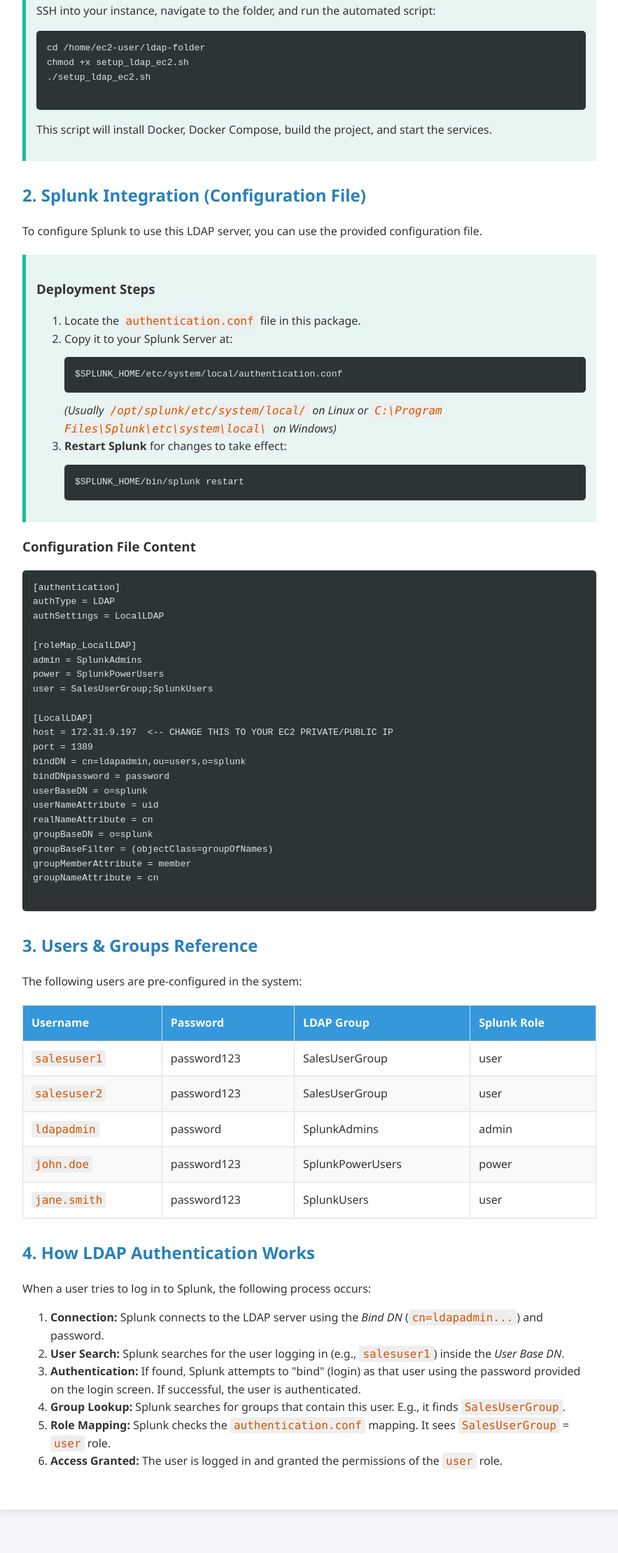
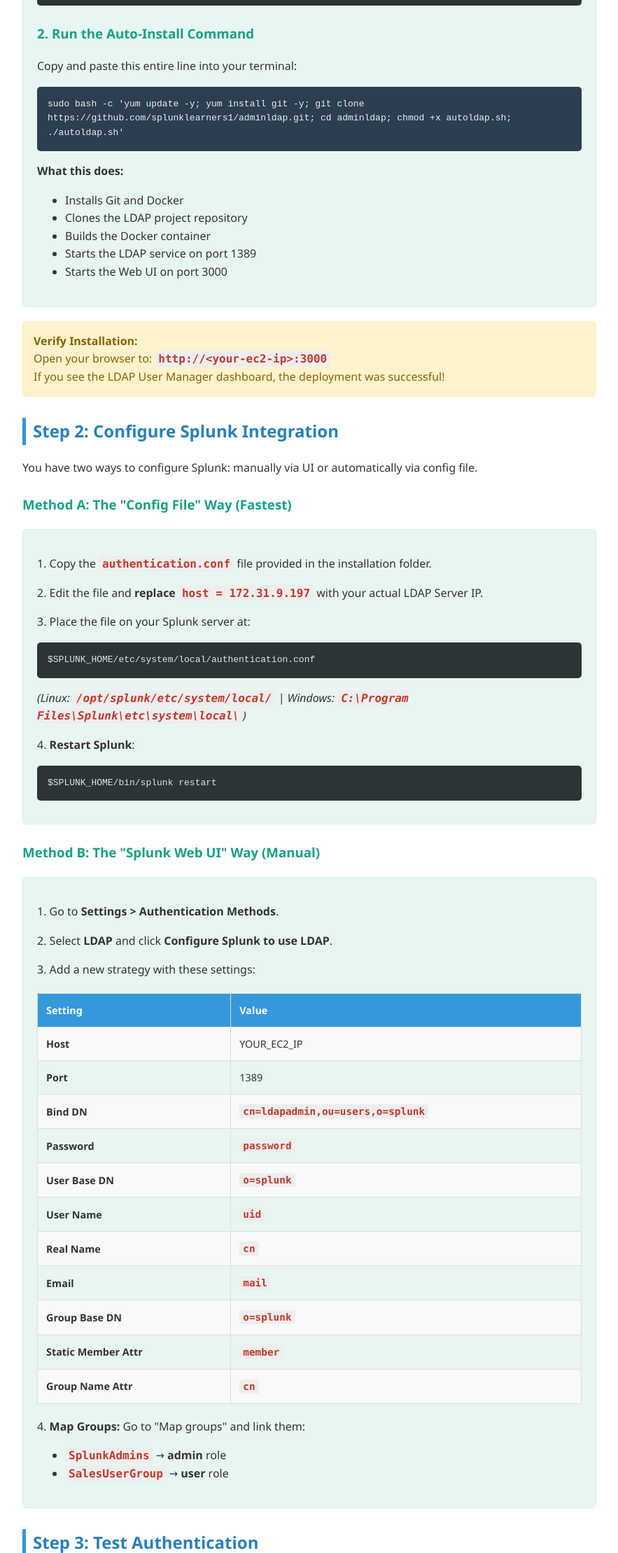
Before and after one commit to splunklearners1/adminldap, a website: page howtoldap.html in a window 1280 px wide. Shown: the part 581-2800 px from the top of the page at 70% size, without its empty margins (198-1081 px from the left). Before the commit the page ends 2758 px from the top, so only its background shows below. Drawn offline with Linux system fonts and the light colour scheme.

Commit message:
Updated documentation with one-liner and Splunk setup guide

```diff
--- a/howtoldap.html
+++ b/howtoldap.html
@@ -4,7 +4,7 @@
 <head>
     <meta charset="UTF-8">
     <meta name="viewport" content="width=device-width, initial-scale=1.0">
-    <title>LDAP Setup & Splunk Integration Guide</title>
+    <title>Complete LDAP & Splunk Integration Guide</title>
     <style>
         body {
             font-family: 'Segoe UI', Tahoma, Geneva, Verdana, sans-serif;
@@ -32,6 +32,13 @@
         h2 {
             color: #2980b9;
             margin-top: 30px;
+            border-left: 5px solid #3498db;
+            padding-left: 10px;
+        }
+
+        h3 {
+            color: #16a085;
+            margin-top: 25px;
         }
 
         code {
@@ -39,7 +46,8 @@
             padding: 2px 5px;
             border-radius: 3px;
             font-family: 'Consolas', monospace;
-            color: #d35400;
+            color: #c0392b;
+            font-weight: bold;
         }
 
         pre {
@@ -48,6 +56,17 @@
             padding: 15px;
             border-radius: 5px;
             overflow-x: auto;
+            white-space: pre-wrap;
+            word-wrap: break-word;
+        }
+
+        .command-block {
+            background: #2c3e50;
+            color: #ecf0f1;
+            padding: 15px;
+            border-radius: 5px;
+            margin: 15px 0;
+            font-family: monospace;
         }
 
         table {
@@ -74,15 +93,28 @@
 
         .step {
             background: #e8f6f3;
-            padding: 15px;
-            border-left: 5px solid #1abc9c;
+            padding: 20px;
+            border-radius: 5px;
             margin: 20px 0;
+            border: 1px solid #d1f2eb;
         }
 
-        .note {
-            background: #fff8e1;
+        .alert {
+            background: #fff3cd;
+            color: #856404;
             padding: 15px;
-            border-left: 5px solid #f1c40f;
+            border: 1px solid #ffeeba;
+            border-radius: 5px;
+        }
+
+        .btn-copy {
+            float: right;
+            cursor: pointer;
+            background: #ddd;
+            border: none;
+            padding: 5px 10px;
+            border-radius: 3px;
+            font-size: 12px;
         }
     </style>
 </head>
@@ -91,81 +123,137 @@
 
     <div class="container">
 
-        <h1>AWS EC2 LDAP Server Setup & Splunk Integration</h1>
+        <h1>LDAP Server Deployment & Splunk Integration Guide</h1>
+        <p>This guide covers how to deploy a lightweight LDAP server on AWS EC2 and configure Splunk to use it for user
+            authentication.</p>
 
-        <h2>1. How to Install & Start LDAP on EC2</h2>
-        <p>Follow these steps to deploy the LDAP server on your AWS Linux Instance.</p>
+        <!-- STEP 1: DEPLOYMENT -->
+        <h2>Step 1: Deploy LDAP Server on EC2</h2>
+        <p>We have automated the entire installation process. You only need to run one command.</p>
 
         <div class="step">
-            <h3>Step A: Transfer Files</h3>
-            <p>Use WinSCP or SCP to upload the entire project folder to your EC2 instance.</p>
-            <pre>scp -r * ec2-user@your-ec2-ip:/home/ec2-user/ldap-folder</pre>
+            <h3>1. Connect to your EC2 Instance</h3>
+            <p>SSH into your Amazon Linux EC2 instance:</p>
+            <pre>ssh -i "your-key.pem" ec2-user@&lt;your-ec2-ip-address&gt;</pre>
+
+            <h3>2. Run the Auto-Install Command</h3>
+            <p>Copy and paste this entire line into your terminal:</p>
+            <div class="command-block">
+                sudo bash -c 'yum update -y; yum install git -y; git clone
+                https://github.com/splunklearners1/adminldap.git; cd adminldap; chmod +x autoldap.sh; ./autoldap.sh'
             </div>
 
-        <div class="step">
-            <h3>Step B: Run the Setup Script</h3>
-            <p>SSH into your instance, navigate to the folder, and run the automated script:</p>
-            <pre>
-cd /home/ec2-user/ldap-folder
-chmod +x setup_ldap_ec2.sh
-./setup_ldap_ec2.sh
-        </pre>
-            <p>This script will install Docker, Docker Compose, build the project, and start the services.</p>
+            <p><strong>What this does:</strong></p>
+            <ul>
+                <li>Installs Git and Docker</li>
+                <li>Clones the LDAP project repository</li>
+                <li>Builds the Docker container</li>
+                <li>Starts the LDAP service on port 1389</li>
+                <li>Starts the Web UI on port 3000</li>
+            </ul>
         </div>
 
-        <h2>2. Splunk Integration (Configuration File)</h2>
-        <p>To configure Splunk to use this LDAP server, you can use the provided configuration file.</p>
+        <div class="alert">
+            <strong>Verify Installation:</strong><br>
+            Open your browser to: <code>http://&lt;your-ec2-ip&gt;:3000</code><br>
+            If you see the LDAP User Manager dashboard, the deployment was successful!
+        </div>
+
+        <!-- STEP 2: SPLUNK INTEGRATION -->
+        <h2>Step 2: Configure Splunk Integration</h2>
+        <p>You have two ways to configure Splunk: manually via UI or automatically via config file.</p>
+
+        <h3>Method A: The "Config File" Way (Fastest)</h3>
+        <div class="step">
+            <p>1. Copy the <code>authentication.conf</code> file provided in the installation folder.</p>
+            <p>2. Edit the file and <strong>replace <code>host = 172.31.9.197</code></strong> with your actual LDAP
+                Server IP.</p>
+            <p>3. Place the file on your Splunk server at:</p>
+            <pre>$SPLUNK_HOME/etc/system/local/authentication.conf</pre>
+            <p><em>(Linux: <code>/opt/splunk/etc/system/local/</code> | Windows:
+                    <code>C:\Program Files\Splunk\etc\system\local\</code>)</em></p>
+            <p>4. <strong>Restart Splunk</strong>:</p>
+            <pre>$SPLUNK_HOME/bin/splunk restart</pre>
+        </div>
+
+        <h3>Method B: The "Splunk Web UI" Way (Manual)</h3>
+        <div class="step">
+            <p>1. Go to <strong>Settings > Authentication Methods</strong>.</p>
+            <p>2. Select <strong>LDAP</strong> and click <strong>Configure Splunk to use LDAP</strong>.</p>
+            <p>3. Add a new strategy with these settings:</p>
+
+            <table style="font-size: 0.9em;">
+                <tr>
+                    <th>Setting</th>
+                    <th>Value</th>
+                </tr>
+                <tr>
+                    <td><strong>Host</strong></td>
+                    <td>YOUR_EC2_IP</td>
+                </tr>
+                <tr>
+                    <td><strong>Port</strong></td>
+                    <td>1389</td>
+                </tr>
+                <tr>
+                    <td><strong>Bind DN</strong></td>
+                    <td><code>cn=ldapadmin,ou=users,o=splunk</code></td>
+                </tr>
+                <tr>
+                    <td><strong>Password</strong></td>
+                    <td><code>password</code></td>
+                </tr>
+                <tr>
+                    <td><strong>User Base DN</strong></td>
+                    <td><code>o=splunk</code></td>
+                </tr>
+                <tr>
+                    <td><strong>User Name</strong></td>
+                    <td><code>uid</code></td>
+                </tr>
+                <tr>
+                    <td><strong>Real Name</strong></td>
+                    <td><code>cn</code></td>
+                </tr>
+                <tr>
+                    <td><strong>Email</strong></td>
+                    <td><code>mail</code></td>
+                </tr>
+                <tr>
+                    <td><strong>Group Base DN</strong></td>
+                    <td><code>o=splunk</code></td>
+                </tr>
+                <tr>
+                    <td><strong>Static Member Attr</strong></td>
+                    <td><code>member</code></td>
+                </tr>
+                <tr>
+                    <td><strong>Group Name Attr</strong></td>
+                    <td><code>cn</code></td>
+                </tr>
+            </table>
+
+            <p>4. <strong>Map Groups:</strong> Go to "Map groups" and link them:</p>
+            <ul>
+                <li><code>SplunkAdmins</code> → <strong>admin</strong> role</li>
+                <li><code>SalesUserGroup</code> → <strong>user</strong> role</li>
+            </ul>
+        </div>
+
+        <!-- STEP 3: TESTING -->
+        <h2>Step 3: Test Authentication</h2>
+        <p>Now, verify that users can log in.</p>
 
         <div class="step">
-            <h3>Deployment Steps</h3>
-            <ol>
-                <li>Locate the <code>authentication.conf</code> file in this package.</li>
-                <li>Copy it to your Splunk Server at:
-                    <pre>$SPLUNK_HOME/etc/system/local/authentication.conf</pre>
-                    <em>(Usually <code>/opt/splunk/etc/system/local/</code> on Linux or
-                        <code>C:\Program Files\Splunk\etc\system\local\</code> on Windows)</em>
-                </li>
-                <li><strong>Restart Splunk</strong> for changes to take effect:
-                    <pre>$SPLUNK_HOME/bin/splunk restart</pre>
-                </li>
-            </ol>
-        </div>
-
-        <h3>Configuration File Content</h3>
-        <pre>
-[authentication]
-authType = LDAP
-authSettings = LocalLDAP
-
-[roleMap_LocalLDAP]
-admin = SplunkAdmins
-power = SplunkPowerUsers
-user = SalesUserGroup;SplunkUsers
-
-[LocalLDAP]
-host = 172.31.9.197  <-- CHANGE THIS TO YOUR EC2 PRIVATE/PUBLIC IP
-port = 1389
-bindDN = cn=ldapadmin,ou=users,o=splunk
-bindDNpassword = password
-userBaseDN = o=splunk
-userNameAttribute = uid
-realNameAttribute = cn
-groupBaseDN = o=splunk
-groupBaseFilter = (objectClass=groupOfNames)
-groupMemberAttribute = member
-groupNameAttribute = cn
-    </pre>
-
-        <h2>3. Users & Groups Reference</h2>
-        <p>The following users are pre-configured in the system:</p>
-
+            <h3>1. Test Credentials</h3>
+            <p>Use these pre-configured users to test different access levels:</p>
             <table>
                 <thead>
                     <tr>
                         <th>Username</th>
                         <th>Password</th>
-                    <th>LDAP Group</th>
-                    <th>Splunk Role</th>
+                        <th>Group</th>
+                        <th>Expected Role</th>
                     </tr>
                 </thead>
                 <tbody>
@@ -173,52 +261,34 @@
                         <td><code>salesuser1</code></td>
                         <td>password123</td>
                         <td>SalesUserGroup</td>
-                    <td>user</td>
-                </tr>
-                <tr>
-                    <td><code>salesuser2</code></td>
-                    <td>password123</td>
-                    <td>SalesUserGroup</td>
-                    <td>user</td>
+                        <td><strong>user</strong> (Basic Access)</td>
                     </tr>
                     <tr>
                         <td><code>ldapadmin</code></td>
                         <td>password</td>
                         <td>SplunkAdmins</td>
-                    <td>admin</td>
-                </tr>
-                <tr>
-                    <td><code>john.doe</code></td>
-                    <td>password123</td>
-                    <td>SplunkPowerUsers</td>
-                    <td>power</td>
-                </tr>
-                <tr>
-                    <td><code>jane.smith</code></td>
-                    <td>password123</td>
-                    <td>SplunkUsers</td>
-                    <td>user</td>
+                        <td><strong>admin</strong> (Full Access)</td>
                     </tr>
                 </tbody>
             </table>
 
-        <h2>4. How LDAP Authentication Works</h2>
-        <p>When a user tries to log in to Splunk, the following process occurs:</p>
+            <h3>2. Verification Steps</h3>
+            <ol>
+                <li>Open Splunk in Incognito/Private mode.</li>
+                <li>Enter Username <code>salesuser1</code> and Password <code>password123</code>.</li>
+                <li>Click Login.</li>
+                <li><strong>Success:</strong> You should be logged in!</li>
+                <li>Check your role: Click your name in top bar > verify it says "user".</li>
+            </ol>
+        </div>
 
-        <ol>
-            <li><strong>Connection:</strong> Splunk connects to the LDAP server using the <em>Bind DN</em>
-                (<code>cn=ldapadmin...</code>) and password.</li>
-            <li><strong>User Search:</strong> Splunk searches for the user logging in (e.g., <code>salesuser1</code>)
-                inside the <em>User Base DN</em>.</li>
-            <li><strong>Authentication:</strong> If found, Splunk attempts to "bind" (login) as that user using the
-                password provided on the login screen. If successful, the user is authenticated.</li>
-            <li><strong>Group Lookup:</strong> Splunk searches for groups that contain this user. E.g., it finds
-                <code>SalesUserGroup</code>.</li>
-            <li><strong>Role Mapping:</strong> Splunk checks the <code>authentication.conf</code> mapping. It sees
-                <code>SalesUserGroup</code> = <code>user</code> role.</li>
-            <li><strong>Access Granted:</strong> The user is logged in and granted the permissions of the
-                <code>user</code> role.</li>
-        </ol>
+        <h2>Troubleshooting</h2>
+        <ul>
+            <li><strong>Cannot connect to LDAP?</strong> Ensure Security Group for EC2 allows Inbound Traffic on port
+                <strong>1389</strong> and <strong>3000</strong>.</li>
+            <li><strong>Login fails?</strong> Check <code>splunkd.log</code> for "LDAP" errors.</li>
+            <li><strong>Wrong role?</strong> Check your Group Mappings in Splunk Settings.</li>
+        </ul>
 
     </div>
 
```
Lines whose indentation alone changed are shown as unchanged.
